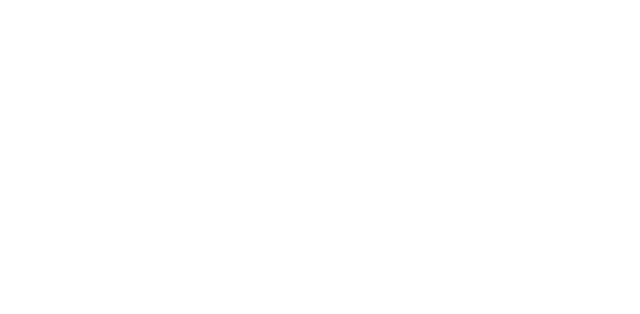
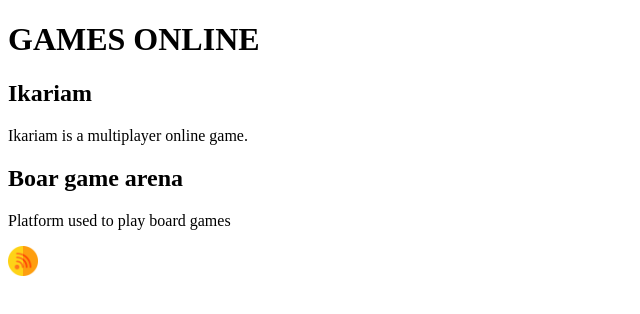
Before and after one commit to Letizialf/RSS, a plain HTML site: page index.html in a window 1280 px wide. Shown: the whole page, without its empty margins (0-640 px from the left). Drawn offline with Linux system fonts and the light colour scheme.

Commit message:
latest changes

```diff
--- a/index.html
+++ b/index.html
@@ -7,6 +7,15 @@
     <title>DocumentRSS</title>
 </head>
 <body>
-
+    <h1>GAMES ONLINE</h1>
+    <article>
+        <h2>Ikariam</h2>
+        <p>Ikariam is a multiplayer online game.</p>
+    </article>
+    <article>
+        <h2>Boar game arena</h2>
+        <p>Platform used to play board games</p>
+    </article>
+    <a href="http://"></a><img src="./img/rss.png" alt="Logo RSS" width="30px">
 </body>
 </html>
```
